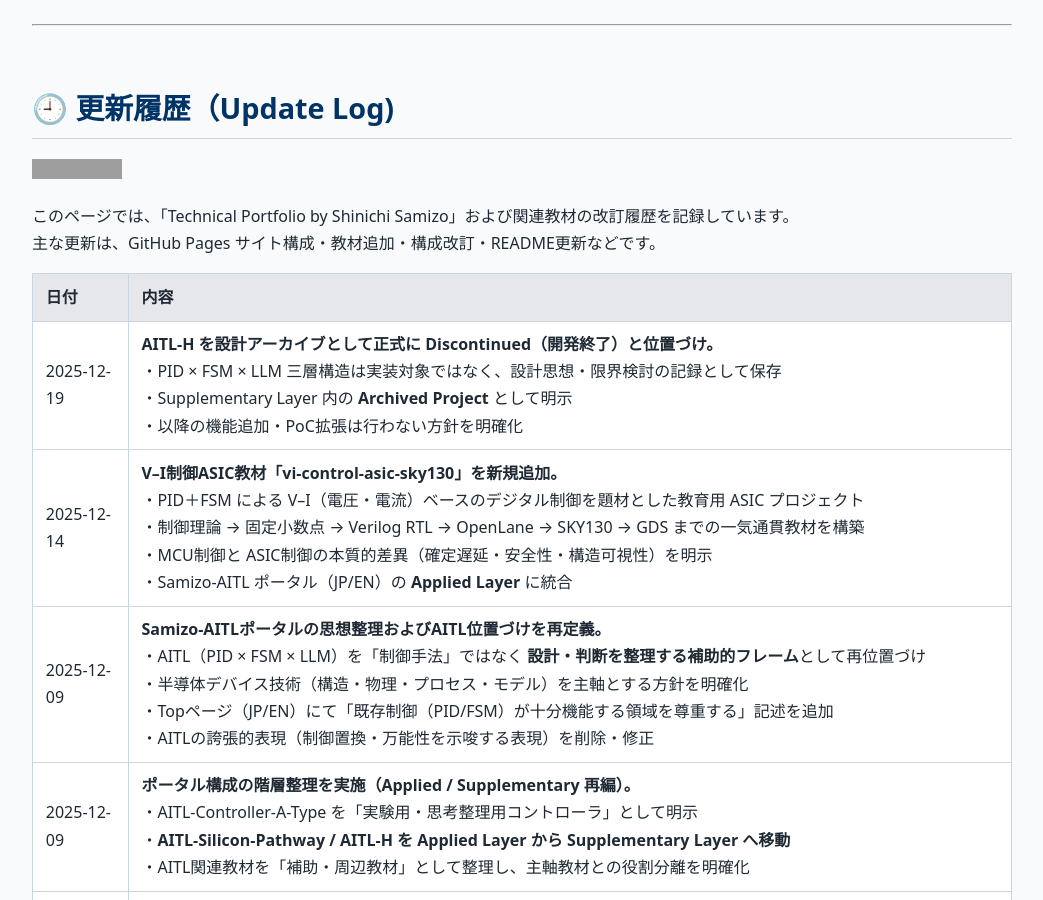
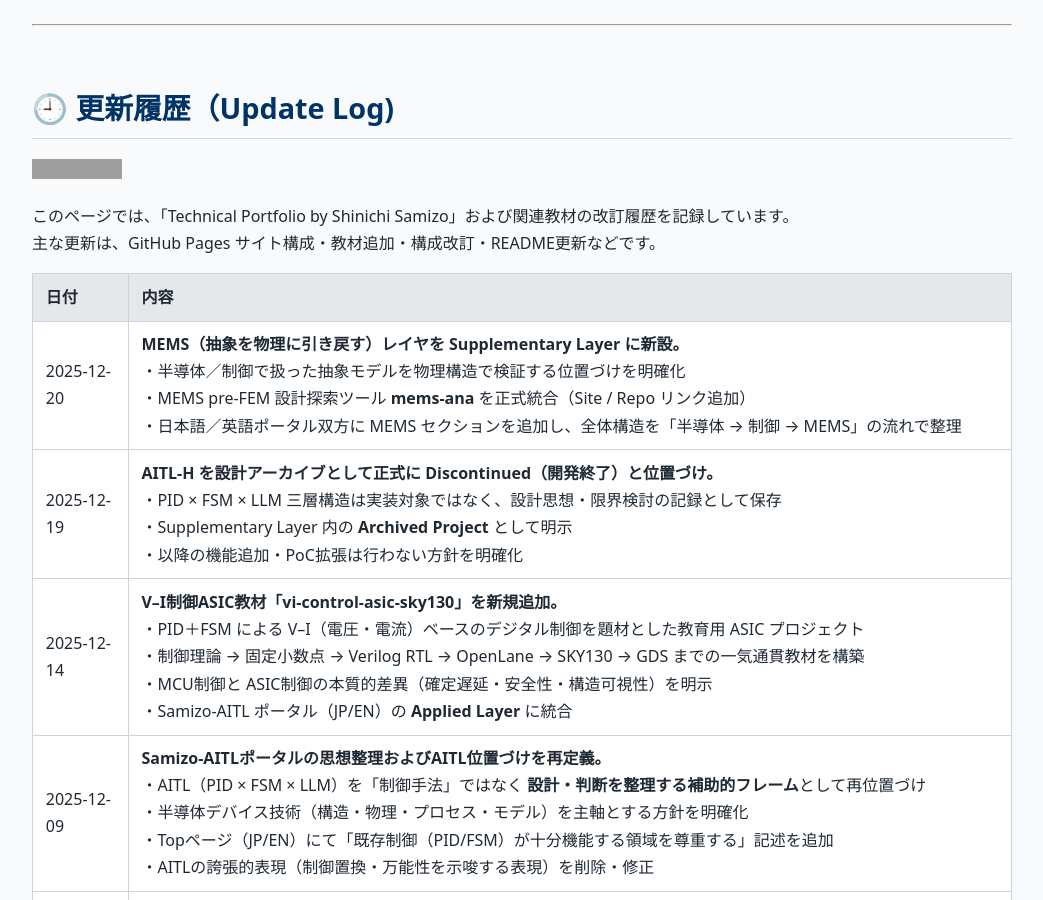
Before and after one commit to Samizo-AITL/Samizo-AITL.github.io, a Jekyll site: the page built from about/update/index.md, in a window 1280 px wide and 900 px high. Shown: the whole window, without its empty margins (118-1161 px from the left). Built offline with Jekyll 4.4.1, drawn with Linux system fonts in a browser that asks for light colours; grey boxes are pictures that could not be loaded.

Commit message:
Update index.md

```diff
--- a/about/update/index.md
+++ b/about/update/index.md
@@ -14,6 +14,7 @@
 
 | 日付       | 内容 |
 |------------|------|
+| 2025-12-20 | **MEMS（抽象を物理に引き戻す）レイヤを Supplementary Layer に新設。**<br>・半導体／制御で扱った抽象モデルを物理構造で検証する位置づけを明確化<br>・MEMS pre-FEM 設計探索ツール **mems-ana** を正式統合（Site / Repo リンク追加）<br>・日本語／英語ポータル双方に MEMS セクションを追加し、全体構造を「半導体 → 制御 → MEMS」の流れで整理 |
 | 2025-12-19 | **AITL-H を設計アーカイブとして正式に Discontinued（開発終了）と位置づけ。**<br>・PID × FSM × LLM 三層構造は実装対象ではなく、設計思想・限界検討の記録として保存<br>・Supplementary Layer 内の **Archived Project** として明示<br>・以降の機能追加・PoC拡張は行わない方針を明確化 |
 | 2025-12-14 | **V–I制御ASIC教材「vi-control-asic-sky130」を新規追加。**<br>・PID＋FSM による V–I（電圧・電流）ベースのデジタル制御を題材とした教育用 ASIC プロジェクト<br>・制御理論 → 固定小数点 → Verilog RTL → OpenLane → SKY130 → GDS までの一気通貫教材を構築<br>・MCU制御と ASIC制御の本質的差異（確定遅延・安全性・構造可視性）を明示<br>・Samizo-AITL ポータル（JP/EN）の **Applied Layer** に統合 |
 | 2025-12-09 | **Samizo-AITLポータルの思想整理およびAITL位置づけを再定義。**<br>・AITL（PID × FSM × LLM）を「制御手法」ではなく **設計・判断を整理する補助的フレーム**として再位置づけ<br>・半導体デバイス技術（構造・物理・プロセス・モデル）を主軸とする方針を明確化<br>・Topページ（JP/EN）にて「既存制御（PID/FSM）が十分機能する領域を尊重する」記述を追加<br>・AITLの誇張的表現（制御置換・万能性を示唆する表現）を削除・修正 |
```
